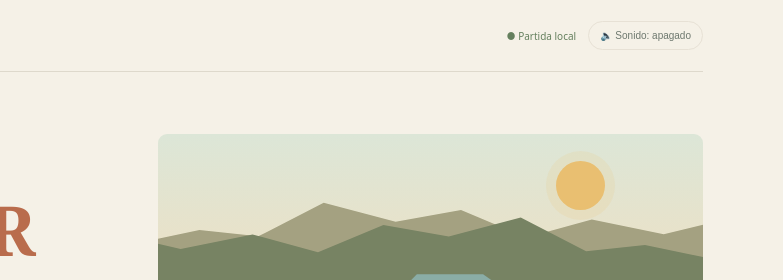
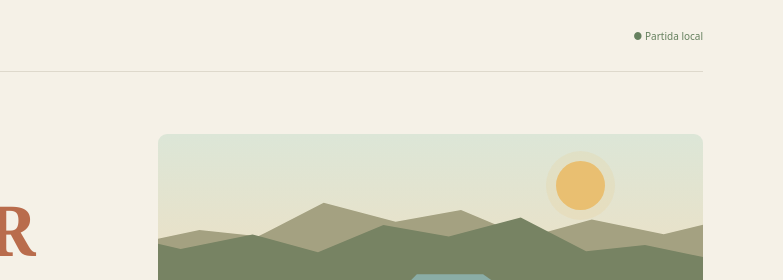
Before and after one commit to eliasmartinezcultural-glitch/pasos-a-seguir, a plain HTML site: page index.html in a window 1280 px wide. Shown: the top 280 px of the page, 497-1280 px from the left. Drawn offline with Linux system fonts and the light colour scheme.

Commit message:
Simplificar encabezado del juego

```diff
--- a/index.html
+++ b/index.html
@@ -12,7 +12,7 @@
 <div class="app-shell">
 <header class="topbar">
   <a class="brand" href="#" aria-label="El Camino del Chañar, inicio"><span class="brand-mark">OC</span><span><strong>OCARINA LAB</strong><small>Historias que se pueden jugar</small></span></a>
-  <div class="top-actions"><span class="save-state" id="save-state">● Partida local</span><button class="quiet-button" id="sound-toggle" type="button" aria-pressed="false">🔈 Sonido: apagado</button></div>
+  <div class="top-actions"><span class="save-state" id="save-state">● Partida local</span></div>
 </header>
 <main>
 <section class="hero">
```
